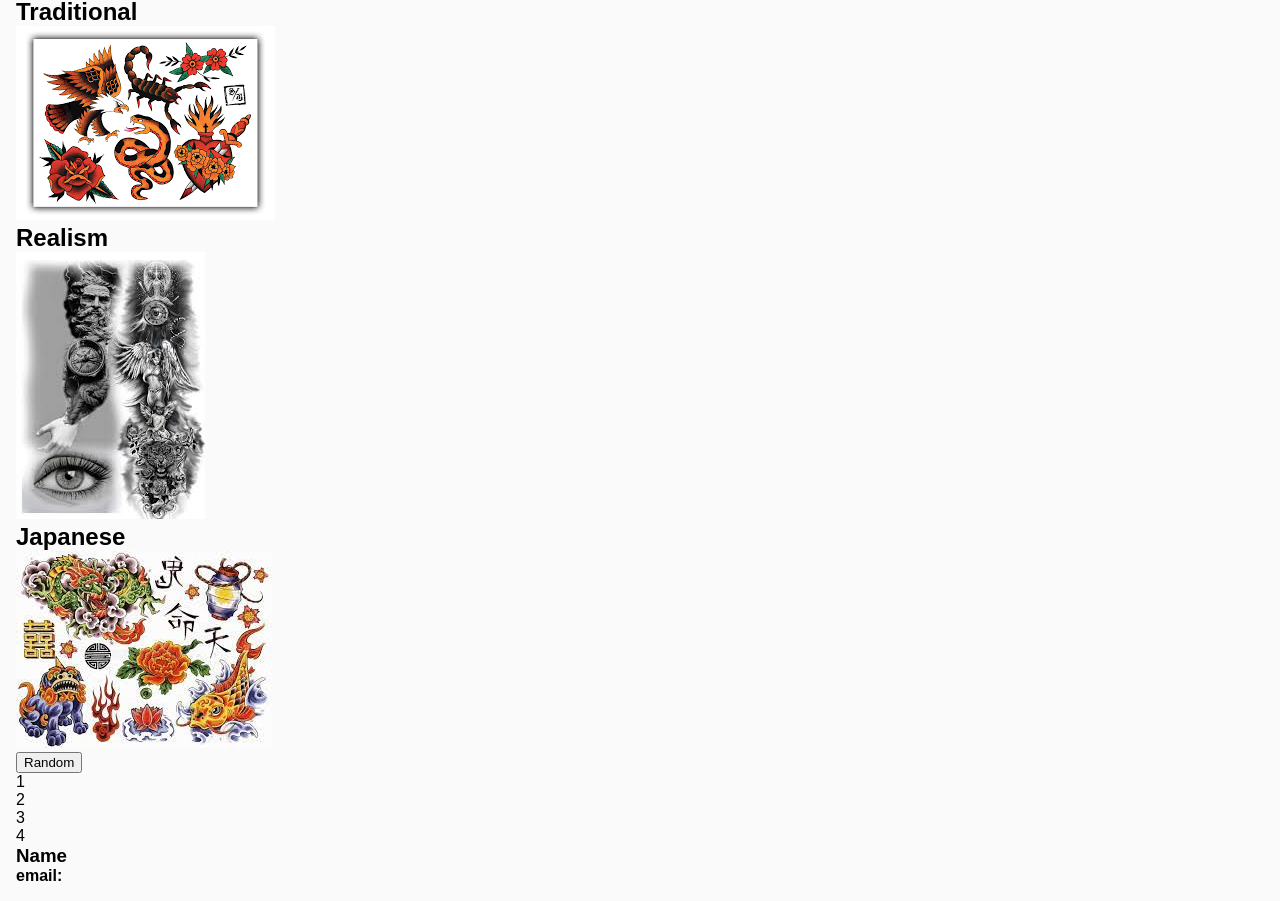
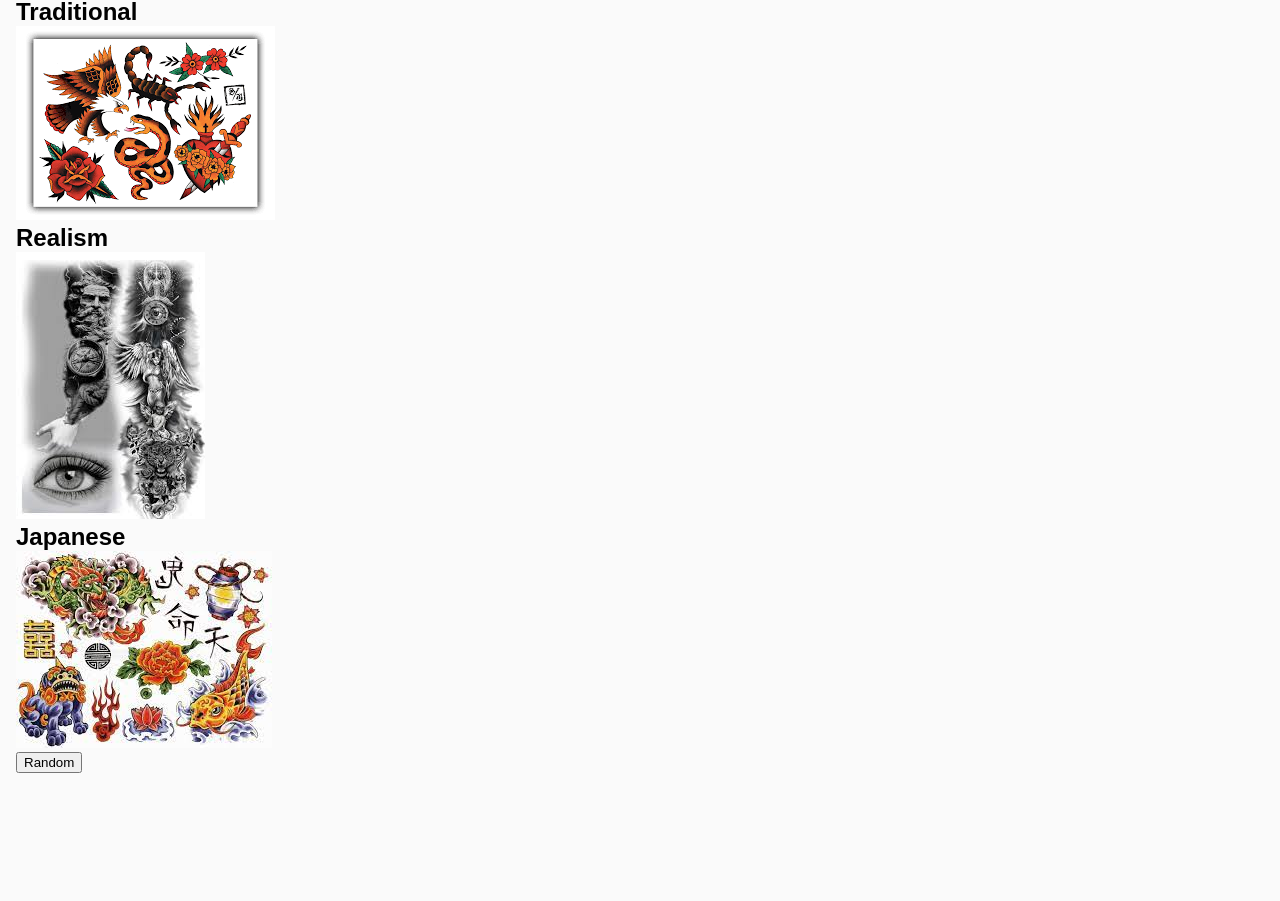
Before and after one commit to CKjolhede/skinpicker, a plain HTML site: page index.html in a window 1280 px wide. Shown: the part 71-972 px from the top of the page. After the commit the page ends 860 px from the top, so only its background shows below. Drawn offline with Linux system fonts and the light colour scheme; no server answers.

Commit message:
added event listener, changes to html

```diff
--- a/index.html
+++ b/index.html
@@ -33,15 +33,15 @@
 	</div>
 
 	<div id="grid-container">
-		<div class="grid-item">1</div>
-		<div class="grid-item">2</div>
-		<div class="grid-item">3</div>
-		<div class="grid-item">4</div>
+		<div class="grid-item"></div>
+		<div class="grid-item"></div>
+		<div class="grid-item"></div>
+		<div class="grid-item"></div>
 	</div>
 
 	<div id="selectedImage">
-		<h3 id="name">Name</h3>
-		<h4 id="email">email: </h4>
+		<h3 id="name"></h3>
+		<h4 id="email"></h4>
 		<!-- <img id="selectedImage" src="URL"> -->
 	</div>
 </body>
--- a/index.js
+++ b/index.js
@@ -22,7 +22,7 @@ fetchTattoo()
 
 function renderTattoos(tatArray) {
     tatArray.forEach(tatPic => {
-    var tatImg = document.createElement('img')
+    const tatImg = document.createElement('img')
     tatImg.src = tatPic.image
     document.getElementById('grid-container').appendChild(tatImg)
     tatImg.addEventListener("click" , () => {
@@ -34,3 +34,5 @@ function renderTattoos(tatArray) {
 
 // event listeners
 traditional.addEventListener('click', () => { renderTattoos(tatObj.traditional) })
+realism.addEventListener('click', () => { renderTattoos(tatObj.realism) })
+japanese.addEventListener('click', () => { renderTattoos(tatObj.japanese) })
```
